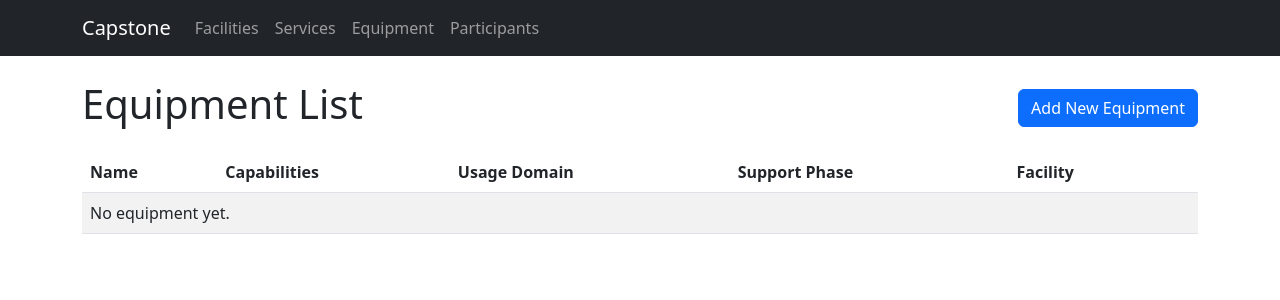
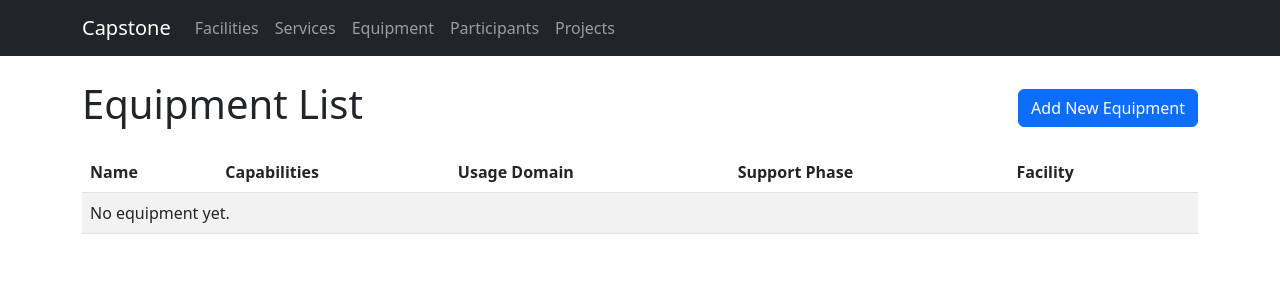
Before and after one commit to MusinguziJ/capstone-project, a Django app: page /equipment/ in a window 1280 px wide. Shown: the top 300 px of the page. Run offline with Django 5.2, Linux system fonts and the light colour scheme; data that the repository does not hold is empty.

Commit message:
corrections

```diff
--- a/templates/base.html
+++ b/templates/base.html
@@ -17,6 +17,7 @@
         <li class="nav-item"><a class="nav-link" href="/services/">Services</a></li>
         <li class="nav-item"><a class="nav-link" href="/equipment/">Equipment</a></li>
         <li class="nav-item"><a class="nav-link" href="/participants/">Participants</a></li>
+        <li class="nav-item"><a class="nav-link" href="/projects/">Projects</a></li>
       </ul>
     </div>
   </div>
```
Also changed, not shown: facilities/views.py (line endings or trailing spaces).
